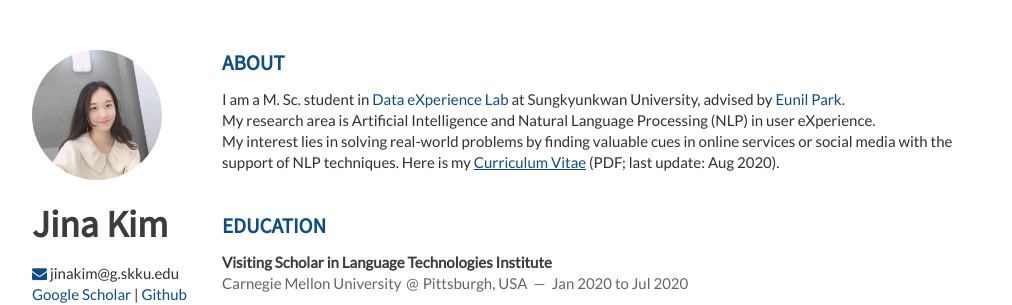
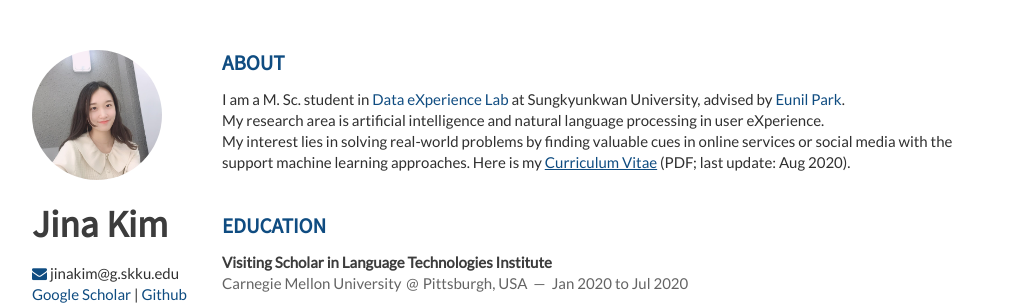
Before and after one commit to Jina-Kim/Jina-Kim.github.io, a Jekyll site: the page built from index.html, in a window 1280 px wide. Shown: the top 305 px of the page, without its empty margins (138-1150 px from the left). Built offline with Jekyll 4.4.1, drawn with Linux system fonts in a browser that asks for light colours; nearby versions of some CDN libraries; the list of posts is cut into pages by our own code.

Commit message:
Update about.html

```diff
--- a/_includes/about.html
+++ b/_includes/about.html
@@ -3,9 +3,9 @@
     <article>
         <p>
           I am a M. Sc. student in <a href="http://dsl.skku.edu">Data eXperience Lab</a> at Sungkyunkwan University, advised by <a href="http://eunilpark.com">Eunil Park</a>. </br>
-          My research area is Artificial Intelligence and Natural Language Processing (NLP) in user eXperience.
+          My research area is artificial intelligence and natural language processing in user eXperience.
          </br>
-            My interest lies in solving real-world problems by finding valuable cues in online services or social media with the support of NLP techniques. Here is my <a href="https://drive.google.com/open?id=1JfQXtRegyqwXPrufVbjaKHcjvO033bx8" style="text-decoration: underline">Curriculum Vitae</a> (PDF; last update: Aug 2020).
+            My interest lies in solving real-world problems by finding valuable cues in online services or social media with the support machine learning approaches. Here is my <a href="https://drive.google.com/open?id=1JfQXtRegyqwXPrufVbjaKHcjvO033bx8" style="text-decoration: underline">Curriculum Vitae</a> (PDF; last update: Aug 2020).
            <!-- I have focused on finding valuable cues in online service or social media and using NLP tequniques to solve real-world problems. -->
            <!-- figuring out how to build users’ trust on AI by its feedback. -->
         </p>
```
